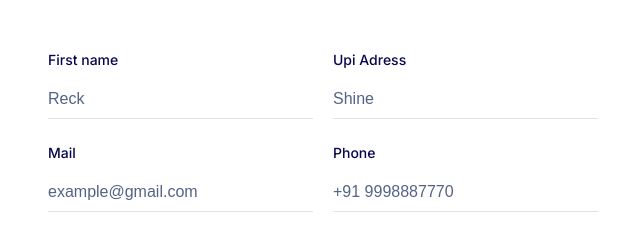
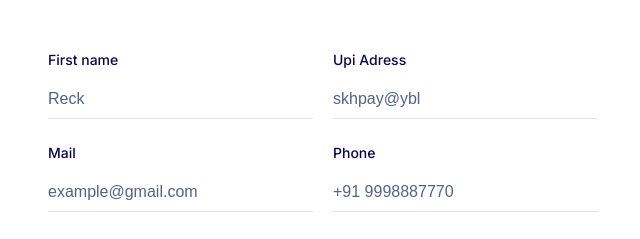
Before and after one commit to Toffee7x/GoPlus, a plain HTML site: page getstart.html in a window 1280 px wide. Shown: the top 239 px of the page, 317-957 px from the left. Drawn offline with Linux system fonts and the light colour scheme.

Commit message:
Update getstart.html

```diff
--- a/getstart.html
+++ b/getstart.html
@@ -30,7 +30,7 @@
               type="text"
               name="lastname"
               id="lastname"
-              placeholder="Shine"
+              placeholder="skhpay@ybl"
               class="formbold-form-input"
               />
               <label for="lastmame" class="formbold-form-label">Upi Adress</label>
```
